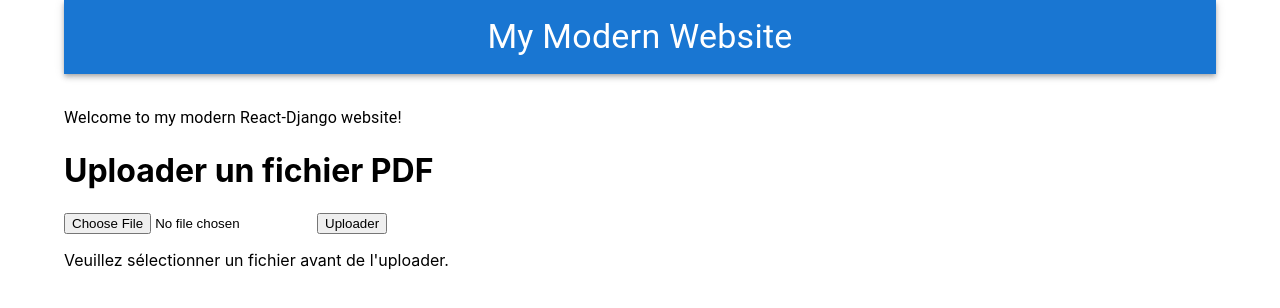
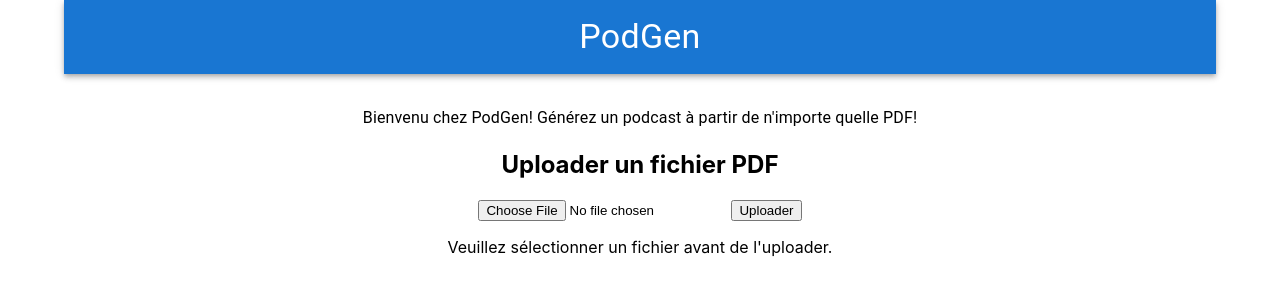
Before and after one commit to scriptmaze/podgen, a React (Create React App) app in the folder frontend/: page / in a window 1280 px wide. Both pictures are taken after a click on the button "Uploader". Shown: the top 308 px of the page. Built offline with nearby package versions, Linux system fonts and the light colour scheme.

Commit message:
fixed cors config, front end layout and error messages for uploading

```diff
--- a/frontend/src/App.js
+++ b/frontend/src/App.js
@@ -12,11 +12,11 @@ function App() {
         style={{ marginBottom: "2rem", padding: "1rem" }}
       >
         <Typography variant="h4" align="center">
-          My Modern Website
+          PodGen
         </Typography>
       </AppBar>
-      <Typography variant="body1">
-        Welcome to my modern React-Django website!
+      <Typography variant="body1" align="center">
+        Bienvenu chez PodGen! Générez un podcast à partir de n'importe quelle PDF!
       </Typography>
       <FileUpload />
     </Container>
--- a/frontend/src/FileUpload.js
+++ b/frontend/src/FileUpload.js
@@ -23,19 +23,19 @@ function FileUpload() {
     formData.append("file", file);
 
     try {
-      const response = await API.post("/upload-pdf/", formData, {
+      const response = await API.post("/upload-pdf/", formData, {   //API ne connait pas explicitement la vue upload-pdf mais va la déterminer selon les views configuré
         headers: { "Content-Type": "multipart/form-data" },
       });
       setMessage(response.data.message); // affiche message de succès retourné par le backend
     } catch (error) {
-      console.error("Erreur lors de l'upload   :[   :", error);
+      console.error("Erreur généré lors de l'upload :", error);
       setMessage("Il y a eu une erreur quand le fichier s'est fait upload :{");
     }
   };
 
   return (
-    <div>
-      <h1>Uploader un fichier PDF</h1>
+    <div align="center">
+      <h2>Uploader un fichier PDF</h2>
       <form onSubmit={handleUpload}>
         <input
           type="file"
@@ -44,7 +44,7 @@ function FileUpload() {
         />
         <button type="submit">Uploader</button>
       </form>
-      {message && <p>{message}</p>} {/* Affiche un message si présent */}
+      {message && <p>{message}</p>} {/* Affiche message si présent */}
     </div>
   );
 }
```
Also changed, not shown: 2 other files (tests, documents, lock files or other folders).
